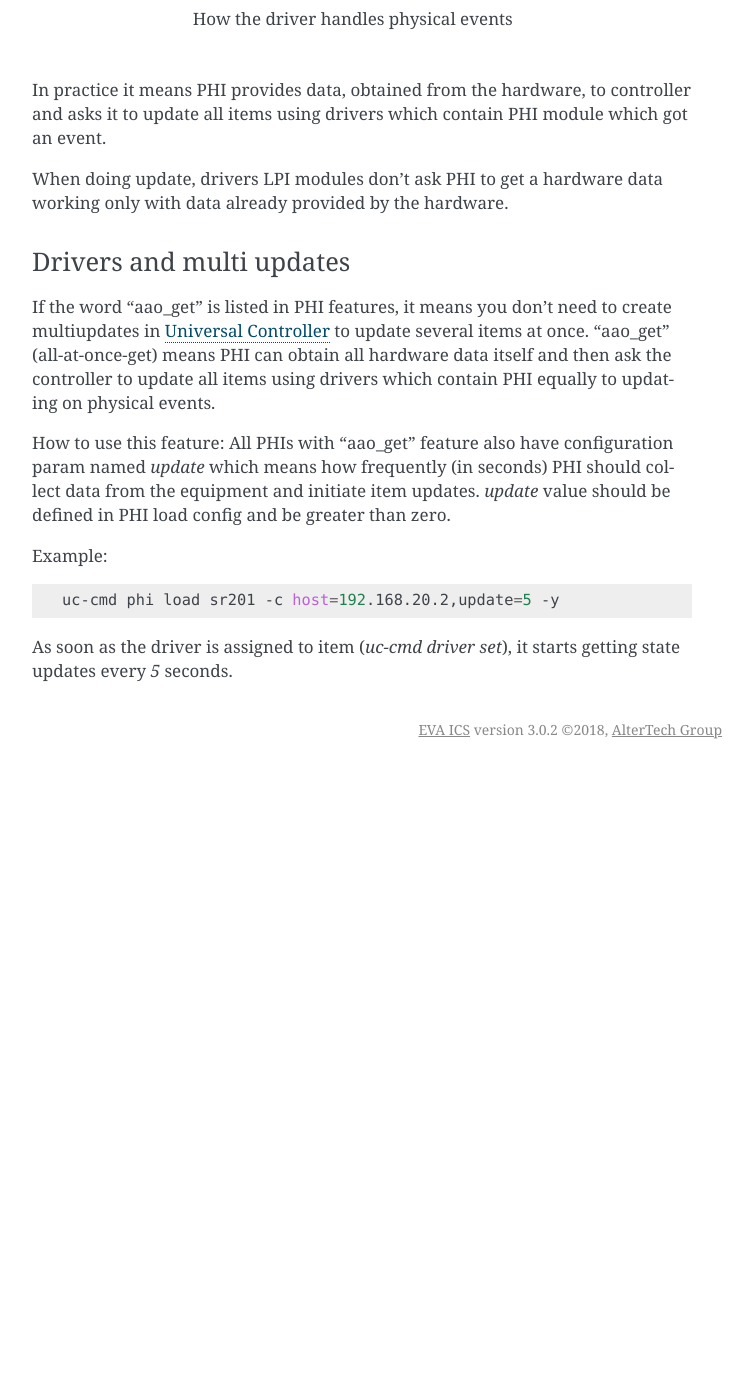
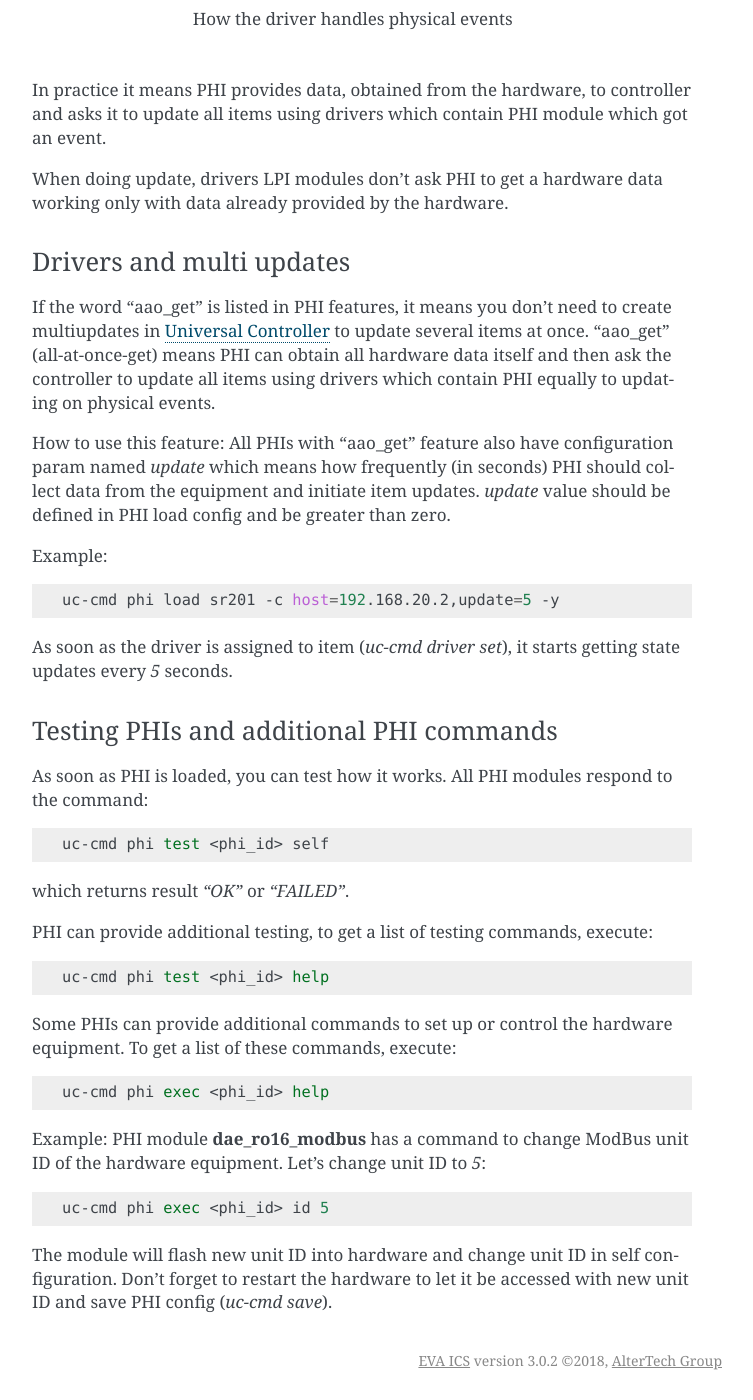
Before and after one commit to alttch/eva3, a Sphinx documentation site: the page built from doc/drivers.rst, in a window 1280 px wide and 1400 px high, scrolled down 7913 px. Shown: the whole window, without its empty margins (388-1141 px from the left). Built offline with Sphinx 7.4.7, drawn with Linux system fonts in a browser that asks for light colours; before the commit the page ends 8682 px from its top, so only the background shows below that; some of the changed text lies outside the part shown.

Commit message:
phi tests

```diff
--- a/doc/drivers.rst
+++ b/doc/drivers.rst
@@ -387,3 +387,39 @@ Example:
 
 As soon as the driver is assigned to item (*uc-cmd driver set*), it starts
 getting state updates every *5* seconds.
+
+Testing PHIs and additional PHI commands
+~~~~~~~~~~~~~~~~~~~~~~~~~~~~~~~~~~~~~~~~
+
+As soon as PHI is loaded, you can test how it works. All PHI modules respond to
+the command:
+
+.. code-block:: bash
+
+    uc-cmd phi test <phi_id> self
+
+which returns result *"OK"* or *"FAILED"*.
+
+PHI can provide additional testing, to get a list of testing commands, execute:
+
+.. code-block:: bash
+
+    uc-cmd phi test <phi_id> help
+
+Some PHIs can provide additional commands to set up or control the hardware
+equipment. To get a list of these commands, execute:
+
+.. code-block:: bash
+
+    uc-cmd phi exec <phi_id> help
+
+Example: PHI module **dae_ro16_modbus** has a command to change ModBus unit ID
+of the hardware equipment. Let's change unit ID to *5*:
+
+.. code-block:: bash
+
+    uc-cmd phi exec <phi_id> id 5
+
+The module will flash new unit ID into hardware and change unit ID in self
+configuration. Don't forget to restart the hardware to let it be accessed with
+new unit ID and save PHI config (*uc-cmd save*).
```
